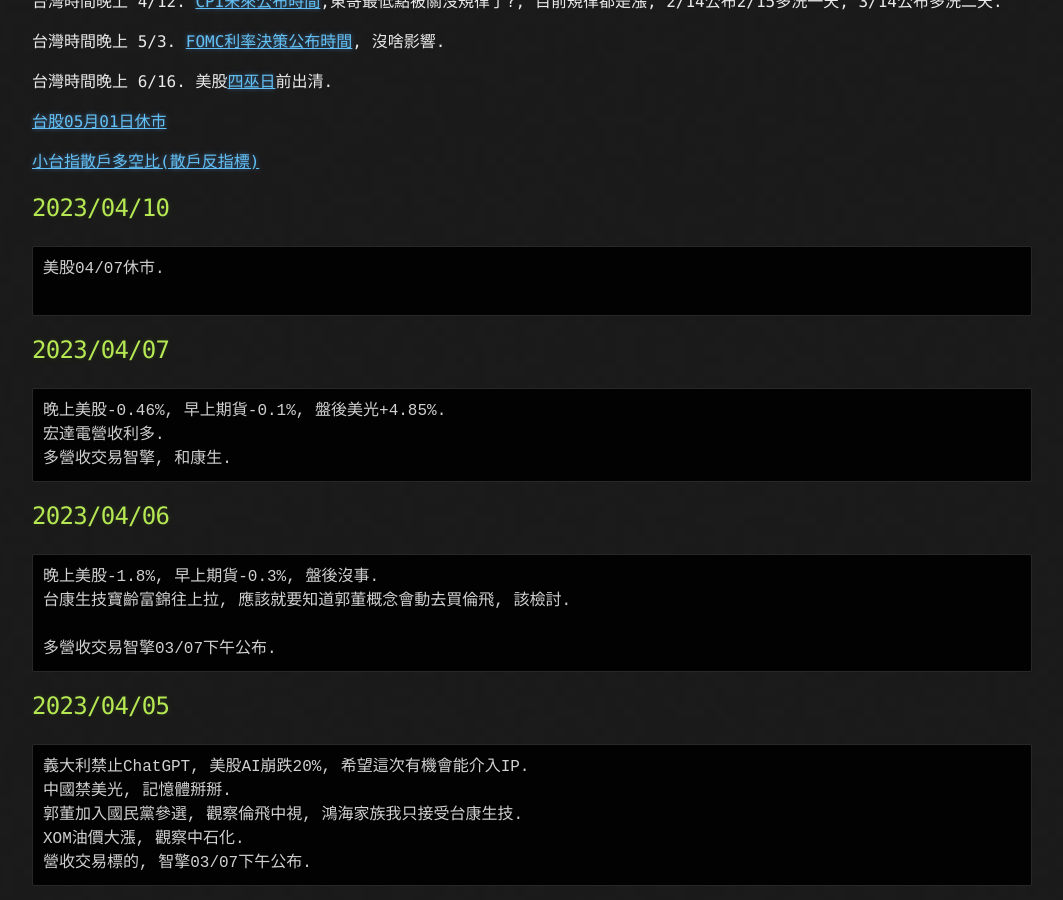
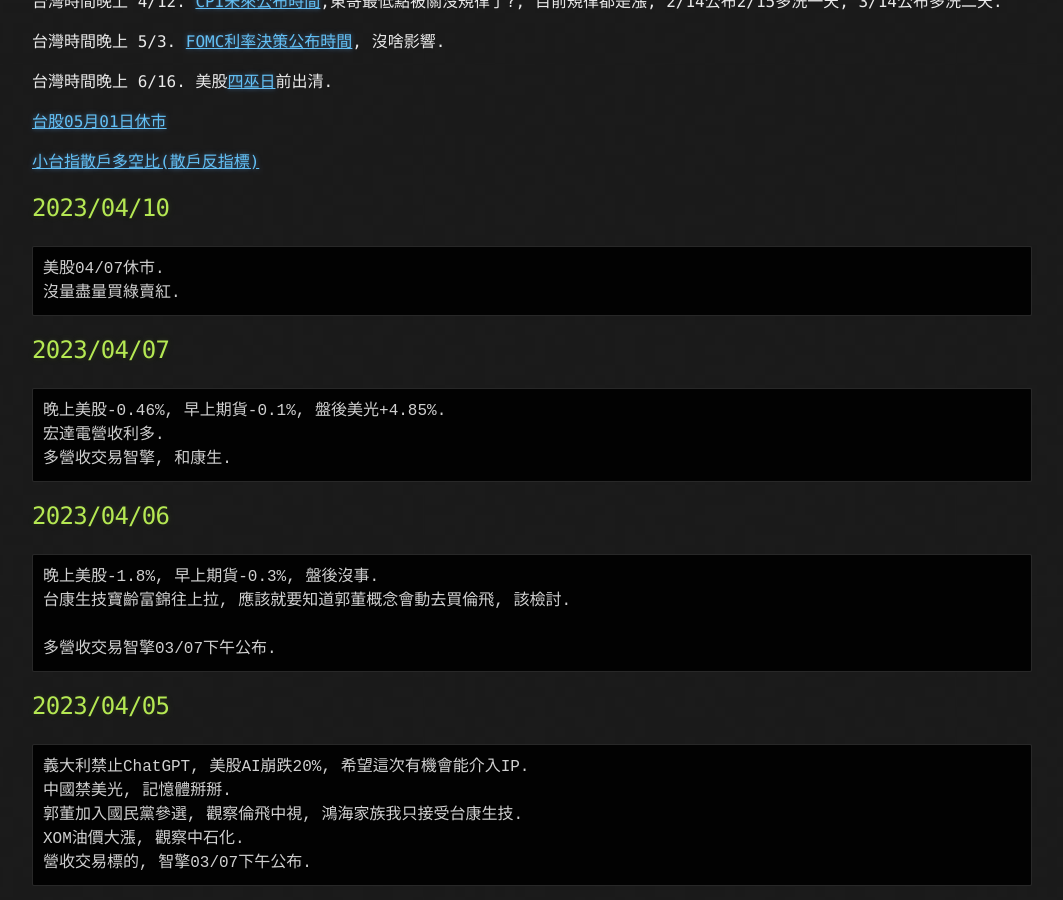
Before and after one commit to lepg5487/Stock_God, a Jekyll site: the page built from index.md, in a window 1280 px wide and 900 px high, scrolled down 468 px. Shown: the whole window, without its empty margins (108-1171 px from the left). Built offline with Jekyll 4.4.1, drawn with Linux system fonts in a browser that asks for light colours; our own code applies the rules of GitHub Pages for plain Markdown files.

Commit message:
Update index.md

````diff
--- a/index.md
+++ b/index.md
@@ -25,7 +25,7 @@
 ## 2023/04/10
 ```
 美股04/07休市.
-
+沒量盡量買綠賣紅.
 ```
 
 ## 2023/04/07
````
